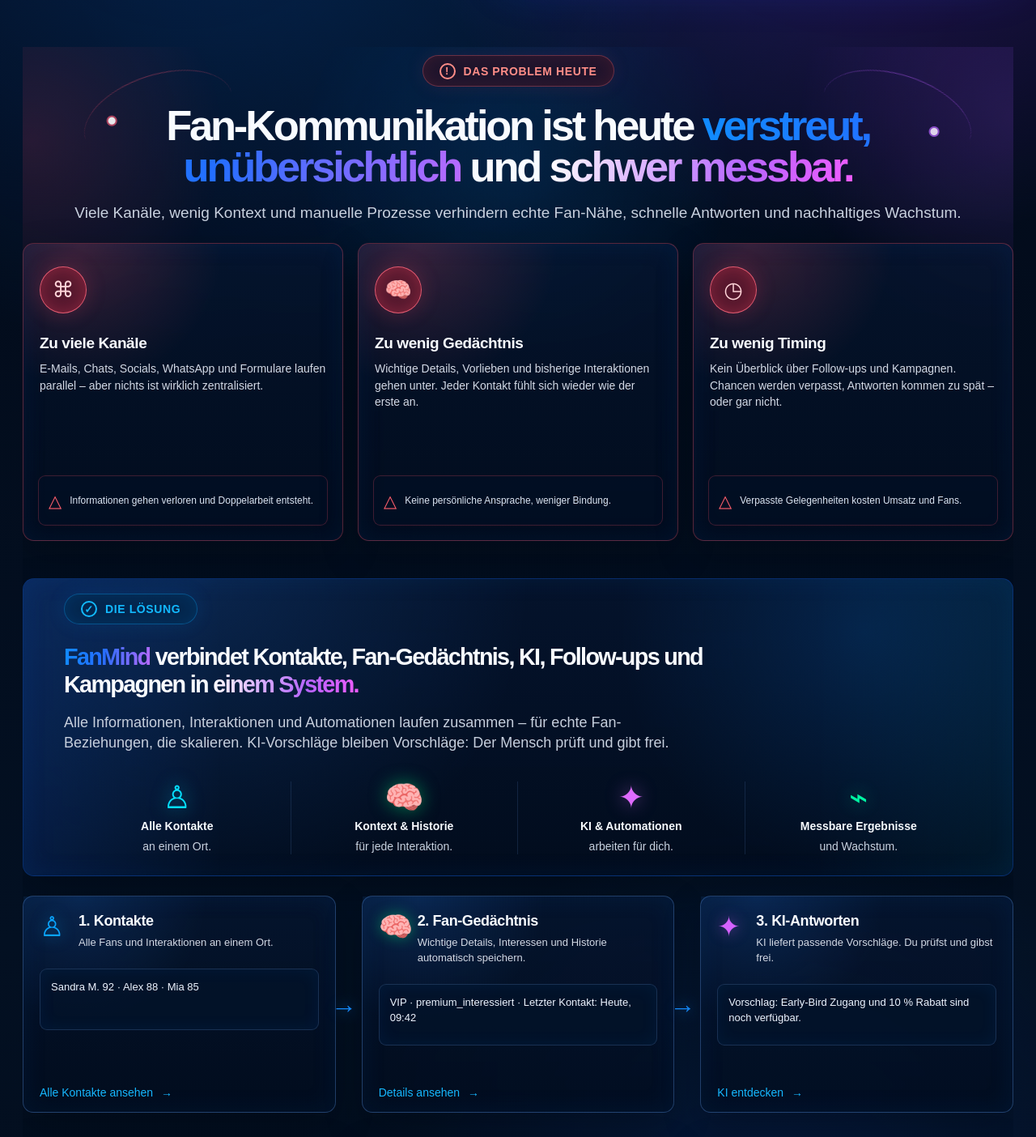
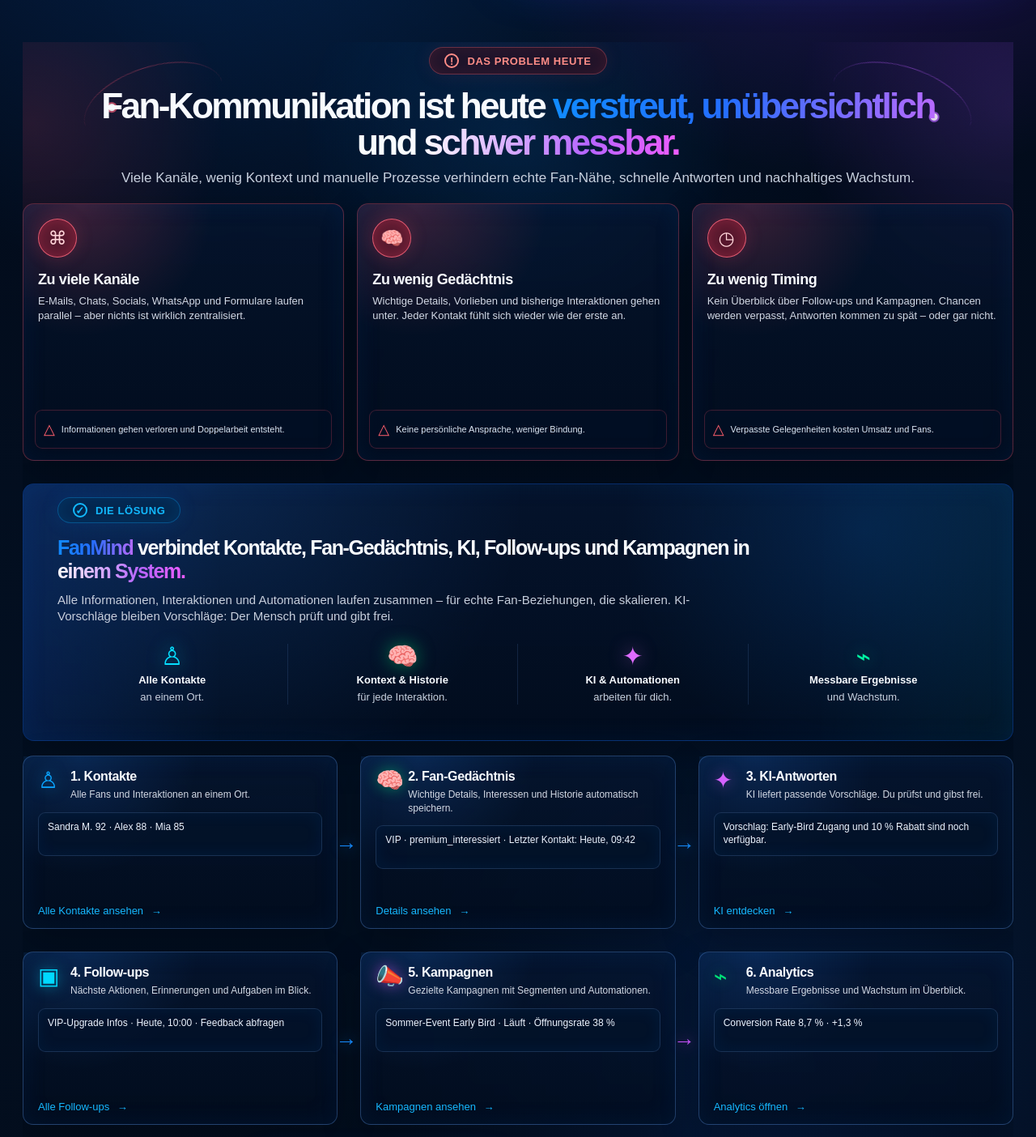
Before and after one commit to Bernds-tech/FanMind, a Next.js app: page /landing-v2 in a window 1280 px wide. Shown: the part 560-1964 px from the top of the page at 81% size. Built offline with nearby package versions, Linux system fonts and the light colour scheme.

Commit message:
Refine landing v2 problem solution layout

```diff
--- a/src/app/landing-v2/landing-v2.module.css
+++ b/src/app/landing-v2/landing-v2.module.css
@@ -886,8 +886,8 @@
   position: relative;
   z-index: 1;
   width: min(1804px, 100%);
-  margin: 24px auto 0;
-  padding: 10px 0 20px;
+  margin: 18px auto 0;
+  padding: 6px 0 14px;
   overflow: hidden;
 }
 
@@ -900,7 +900,7 @@
 
 .problemSolution::before {
   inset: 0 -120px auto;
-  height: 360px;
+  height: 315px;
   background:
     radial-gradient(circle at 9% 32%, rgba(255, 68, 104, 0.15), transparent 18%),
     radial-gradient(circle at 92% 25%, rgba(159, 84, 255, 0.18), transparent 20%),
@@ -917,7 +917,7 @@
 .problemOrbit {
   position: absolute;
   inset: 0 0 auto;
-  height: 190px;
+  height: 168px;
   background:
     radial-gradient(circle at 9% 48%, #fff 0 4px, rgba(255, 91, 120, 0.72) 5px 6px, transparent 7px),
     radial-gradient(circle at 92% 55%, #f5e9ff 0 4px, rgba(182, 100, 255, 0.78) 5px 6px, transparent 7px);
@@ -928,9 +928,9 @@
 .problemOrbit::after {
   content: "";
   position: absolute;
-  top: 34px;
-  width: 190px;
-  height: 102px;
+  top: 30px;
+  width: 178px;
+  height: 92px;
   border-top: 1px solid rgba(255, 83, 113, 0.42);
   border-radius: 50% 50% 0 0;
   filter: drop-shadow(0 0 16px rgba(255, 83, 113, 0.46));
@@ -961,24 +961,24 @@
   display: inline-flex;
   align-items: center;
   gap: 10px;
-  height: 39px;
-  padding: 0 20px;
+  height: 34px;
+  padding: 0 18px;
   border: 1px solid rgba(255, 106, 117, 0.34);
   border-radius: 999px;
   color: #ff8d87;
   background: rgba(39, 17, 35, 0.7);
   box-shadow: inset 0 0 22px rgba(255, 77, 91, 0.12), 0 0 24px rgba(255, 54, 84, 0.1);
-  font-size: 14px;
+  font-size: 13px;
   font-weight: 900;
-  letter-spacing: 0.6px;
+  letter-spacing: 0.55px;
 }
 
 .problemBadge span,
 .solutionBadge span {
   display: inline-grid;
   place-items: center;
-  width: 20px;
-  height: 20px;
+  width: 18px;
+  height: 18px;
   border: 2px solid currentColor;
   border-radius: 50%;
   font-size: 13px;
@@ -986,11 +986,11 @@
 }
 
 .problemHeader h2 {
-  max-width: 1120px;
-  margin-top: 22px;
-  font-size: clamp(40px, 4.1vw, 72px);
-  line-height: 0.98;
-  letter-spacing: -3.2px;
+  max-width: 1055px;
+  margin-top: 16px;
+  font-size: clamp(38px, 3.45vw, 60px);
+  line-height: 1.03;
+  letter-spacing: -2.7px;
 }
 
 .problemHeader h2 span,
@@ -1010,11 +1010,11 @@
 }
 
 .problemHeader p {
-  max-width: 1180px;
-  margin-top: 18px;
+  max-width: 1060px;
+  margin-top: 10px;
   color: #c9d1df;
-  font-size: 19px;
-  line-height: 1.4;
+  font-size: 17px;
+  line-height: 1.32;
 }
 
 .problemSolutionGrid {
@@ -1022,14 +1022,14 @@
   z-index: 1;
   display: grid;
   grid-template-columns: 0.94fr 1.2fr;
-  gap: 46px;
-  margin-top: 24px;
+  gap: 28px;
+  margin-top: 20px;
 }
 
 .problemCards {
   display: grid;
   grid-template-columns: repeat(3, minmax(0, 1fr));
-  gap: 18px;
+  gap: 16px;
 }
 
 .problemCard,
@@ -1054,8 +1054,8 @@
 }
 
 .problemCard {
-  min-height: 368px;
-  padding: 28px 20px 20px;
+  min-height: 318px;
+  padding: 18px 18px 16px;
   border-color: rgba(255, 89, 111, 0.34);
   border-radius: 14px;
 }
@@ -1068,59 +1068,59 @@
   position: relative;
   display: grid;
   place-items: center;
-  width: 58px;
-  height: 58px;
+  width: 48px;
+  height: 48px;
   border: 1px solid rgba(255, 103, 126, 0.84);
   border-radius: 50%;
   color: #ffd5d9;
   background: rgba(104, 24, 45, 0.72);
-  box-shadow: inset 0 0 20px rgba(255, 74, 103, 0.28), 0 0 26px rgba(255, 73, 102, 0.22);
-  font-size: 27px;
+  box-shadow: inset 0 0 18px rgba(255, 74, 103, 0.26), 0 0 22px rgba(255, 73, 102, 0.2);
+  font-size: 23px;
 }
 
 .problemCard h3,
 .solutionFunctionCard h3 {
   position: relative;
-  margin-top: 26px;
-  font-size: 19px;
+  margin-top: 17px;
+  font-size: 18px;
   letter-spacing: -0.4px;
 }
 
 .problemCard p,
 .solutionFunctionCard p {
   position: relative;
-  margin-top: 10px;
+  margin-top: 7px;
   color: #d3d9e5;
-  font-size: 14px;
-  line-height: 1.45;
+  font-size: 13px;
+  line-height: 1.36;
 }
 
 .problemMiniAlert {
   position: absolute;
-  right: 18px;
-  bottom: 18px;
-  left: 18px;
+  right: 14px;
+  bottom: 14px;
+  left: 14px;
   display: flex;
   align-items: center;
-  gap: 10px;
-  min-height: 62px;
-  padding: 10px 12px;
+  gap: 8px;
+  min-height: 48px;
+  padding: 8px 10px;
   border: 1px solid rgba(255, 78, 96, 0.24);
   border-radius: 9px;
   color: #dce5f2;
   background: rgba(3, 17, 39, 0.58);
-  font-size: 12px;
-  line-height: 1.3;
+  font-size: 11px;
+  line-height: 1.25;
 }
 
 .problemMiniAlert span {
   color: #ff5f6c;
-  font-size: 21px;
+  font-size: 18px;
 }
 
 .solutionCard {
-  min-height: 368px;
-  padding: 18px 50px 26px;
+  min-height: 318px;
+  padding: 16px 42px 20px;
   border-color: rgba(20, 109, 255, 0.34);
   border-radius: 14px;
 }
@@ -1138,7 +1138,7 @@
 .solutionBadge {
   position: relative;
   z-index: 1;
-  height: 38px;
+  height: 32px;
   border-color: rgba(13, 167, 255, 0.36);
   color: #12b9ff;
   background: rgba(4, 38, 74, 0.72);
@@ -1148,37 +1148,37 @@
 .solutionCard h3 {
   position: relative;
   z-index: 1;
+  max-width: 890px;
+  margin-top: 16px;
+  font-size: clamp(25px, 1.9vw, 36px);
+  line-height: 1.14;
+  letter-spacing: -1.35px;
+}
+
+.solutionCard > p {
+  position: relative;
+  z-index: 1;
   max-width: 850px;
+  margin-top: 12px;
+  color: #c7cfdd;
+  font-size: 15px;
+  line-height: 1.32;
+}
+
+.solutionBenefits {
+  position: relative;
+  z-index: 1;
+  display: grid;
+  grid-template-columns: repeat(4, minmax(0, 1fr));
   margin-top: 24px;
-  font-size: clamp(28px, 2.25vw, 43px);
-  line-height: 1.16;
-  letter-spacing: -1.7px;
-}
-
-.solutionCard > p {
-  position: relative;
-  z-index: 1;
-  max-width: 760px;
-  margin-top: 18px;
-  color: #c7cfdd;
-  font-size: 18px;
-  line-height: 1.35;
-}
-
-.solutionBenefits {
-  position: relative;
-  z-index: 1;
-  display: grid;
-  grid-template-columns: repeat(4, minmax(0, 1fr));
-  margin-top: 36px;
 }
 
 .solutionBenefits div {
   display: grid;
   justify-items: center;
-  gap: 8px;
-  min-height: 88px;
-  padding: 0 18px;
+  gap: 6px;
+  min-height: 74px;
+  padding: 0 16px;
   text-align: center;
   border-right: 1px solid rgba(74, 111, 169, 0.23);
 }
@@ -1189,7 +1189,7 @@
 
 .solutionBenefits span {
   color: #06dfff;
-  font-size: 39px;
+  font-size: 31px;
   line-height: 1;
   text-shadow: 0 0 22px rgba(0, 208, 255, 0.58);
 }
@@ -1201,12 +1201,12 @@
 .solutionBenefits strong,
 .solutionBenefits small {
   display: block;
-  font-size: 14px;
+  font-size: 13px;
 }
 
 .solutionBenefits small {
   color: #c8d1df;
-  line-height: 1.35;
+  line-height: 1.28;
 }
 
 .solutionFlow {
@@ -1214,13 +1214,13 @@
   z-index: 1;
   display: grid;
   grid-template-columns: repeat(6, minmax(0, 1fr));
-  gap: 32px;
-  margin-top: 24px;
+  gap: 28px;
+  margin-top: 18px;
 }
 
 .solutionFunctionCard {
-  min-height: 268px;
-  padding: 20px 20px 16px;
+  min-height: 214px;
+  padding: 16px 18px 14px;
   border-radius: 13px;
   overflow: visible;
 }
@@ -1229,10 +1229,10 @@
   content: "→";
   position: absolute;
   top: 50%;
-  right: -27px;
+  right: -25px;
   z-index: 2;
   color: #168dff;
-  font-size: 32px;
+  font-size: 27px;
   line-height: 1;
   text-shadow: 0 0 16px rgba(22, 141, 255, 0.8);
   transform: translateY(-50%);
@@ -1252,13 +1252,13 @@
   position: relative;
   z-index: 1;
   display: grid;
-  grid-template-columns: 36px 1fr;
-  gap: 12px;
+  grid-template-columns: 30px 1fr;
+  gap: 10px;
 }
 
 .functionTitle > span {
   color: #0aa4ff;
-  font-size: 34px;
+  font-size: 28px;
   line-height: 1;
   text-shadow: 0 0 18px rgba(10, 164, 255, 0.54);
 }
@@ -1270,36 +1270,36 @@
 
 .functionTitle h3 {
   margin-top: 0;
-  font-size: 18px;
+  font-size: 16px;
 }
 
 .functionTitle p {
-  margin-top: 7px;
-  font-size: 13px;
+  margin-top: 5px;
+  font-size: 12px;
 }
 
 .functionPreview {
   position: relative;
   z-index: 1;
-  min-height: 76px;
-  margin-top: 22px;
-  padding: 13px 13px;
+  min-height: 54px;
+  margin-top: 13px;
+  padding: 10px 11px;
   border: 1px solid rgba(67, 107, 158, 0.36);
   border-radius: 9px;
   color: #eef4ff;
   background: rgba(3, 19, 43, 0.74);
-  font-size: 13px;
-  line-height: 1.45;
+  font-size: 12px;
+  line-height: 1.32;
   box-shadow: inset 0 0 20px rgba(9, 129, 255, 0.08);
 }
 
 .solutionFunctionCard a {
   position: absolute;
-  left: 20px;
-  bottom: 16px;
+  left: 18px;
+  bottom: 14px;
   z-index: 1;
   color: #16b8ff;
-  font-size: 14px;
+  font-size: 13px;
 }
 
 .solutionFunctionCard a span {
@@ -1311,15 +1311,15 @@
   z-index: 1;
   display: flex;
   justify-content: center;
-  gap: 60px;
-  margin-top: 38px;
+  gap: 44px;
+  margin-top: 22px;
 }
 
 .problemCtas .demoButton,
 .problemCtas .outlineButton {
-  width: 316px;
-  height: 61px;
-  font-size: 18px;
+  width: 300px;
+  height: 50px;
+  font-size: 16px;
 }
 
 .trustBar {
```
